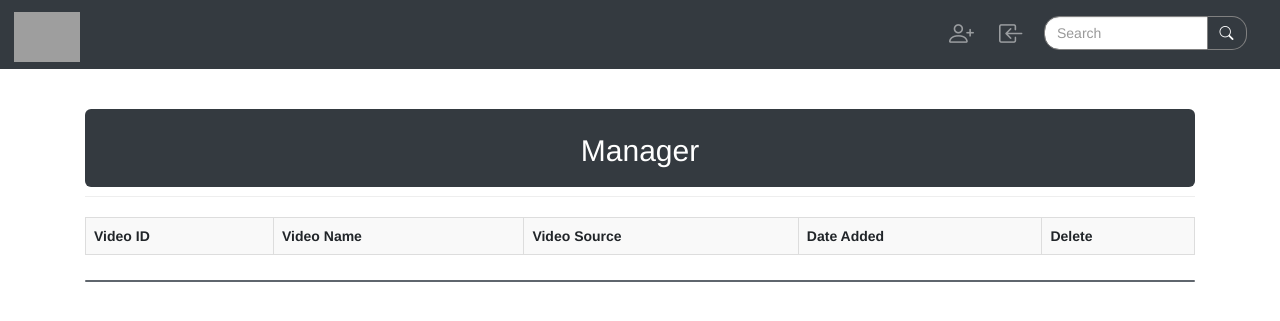
After one commit to M-Aguilar/vid_manager, a Django app: template vid_manager/templates/vid_manager/manager.html in a window 1280 px wide. The commit adds this page. Shown: the top 321 px of the page. Run offline with Django 3.2, Linux system fonts and the light colour scheme; the template is opened without the code that fills it, so the values that code supplies are empty; some libraries are stand-ins or nearby versions; grey boxes are pictures that could not be loaded.

Commit message:
Video Error Manager

```diff
--- a/users/templates/users/account.html
+++ b/users/templates/users/account.html
@@ -31,6 +31,7 @@ Account
 			<div>
 				<a class="btn btn-dark" href="{% url 'edit_account' request.user.username %}">change username</a>
 				<a class="btn btn-dark" href="{% url 'password_change' %}">change password</a>
+				<a class="btn btn-dark" href="{% url 'manager' %}">Manager</a>
 			</div>
 			<div>
 			{% for actor in new_actors %}
--- /dev/null
+++ b/vid_manager/templates/vid_manager/manager.html
@@ -0,0 +1,54 @@
+{% extends 'vid_manager/base.html' %}
+{% load bootstrap4 %}
+{% block title %}Manager{% endblock %}
+
+{% block header %}
+<div class="jumbotron bg-dark p-auto text-white text-center display-4 mt-5 mb-0 pt-2 pb-3">
+    <h2>
+        Manager
+    </h2>
+</div>
+{% endblock %}
+{% block content %}
+<div class="modal" id="centerconsole" tabindex="-1" role="dialog" aria-labelledby="centerTitle" aria-hidden="true">
+	<div class="modal-dialog modal-dialog-centered" role="document">
+		<div class="modal-content">
+			<div class="modal-header">
+				<h5 class="modal-title" id="modalDeleteVideo">Confirm</h5>
+				<button type="button" class="close" data-bs-dismiss="modal" aria-label="Close">
+					<span aria-hidden="true">&times;</span>
+				</button>
+			</div>
+			<div class="modal-body">
+				Please confirm that you would like to remove this video.
+        	</div>
+        	<div class="modal-footer">
+				<div>
+	        		<button type="button" class="btn btn-dark" data-bs-dismiss="modal">Cancel</button>
+    	    		<a id="deletebutton" href=""><button type="button" class="btn bg-danger">Confirm</button></a>
+				</div>
+			</div>
+    	</div>
+	</div>
+</div>
+<div class="container">
+    <table class="table table-striped table-bordered">
+        <tr>
+            <th>Video ID</th>
+            <th>Video Name</th>
+            <th>Video Source</th>
+            <th>Date Added</th>
+            <th>Delete</th>
+        </tr>
+        {% for video in videos %}
+        <tr>
+            <td>{{ video.id }}</td>
+            <td>{{ video.title }}</td>
+            <td>{% for source in video.videosource_set.all %}{{ source.file_path }}{% endfor %}</td>
+            <td>{{ video.date_added }}</td>
+            <td><a href='' value="{% url 'delete_video' video.id %}" class="btn btn-dark mb-3" data-bs-toggle="modal" data-bs-target="#centerconsole" onclick='$("a#deletebutton").attr("href", $(this)[0].attributes["value"].value);'><i class="bi bi-trash mr-1"></i></a></td>
+        </tr>
+        {% endfor %}
+    </table>
+</div>
+{% endblock %}
--- a/vid_manager/urls.py
+++ b/vid_manager/urls.py
@@ -5,6 +5,7 @@ from . import views
 urlpatterns = [
 	#Home Page
 	path('',views.index, name='index'),
+	path('manager', views.manager, name='manager'),
 
 	#Search
 	path('search/', views.SearchResultsView.as_view(), name='search_results'),
```
Also changed, not shown: vid_manager/views.py (+34 -20 lines).
